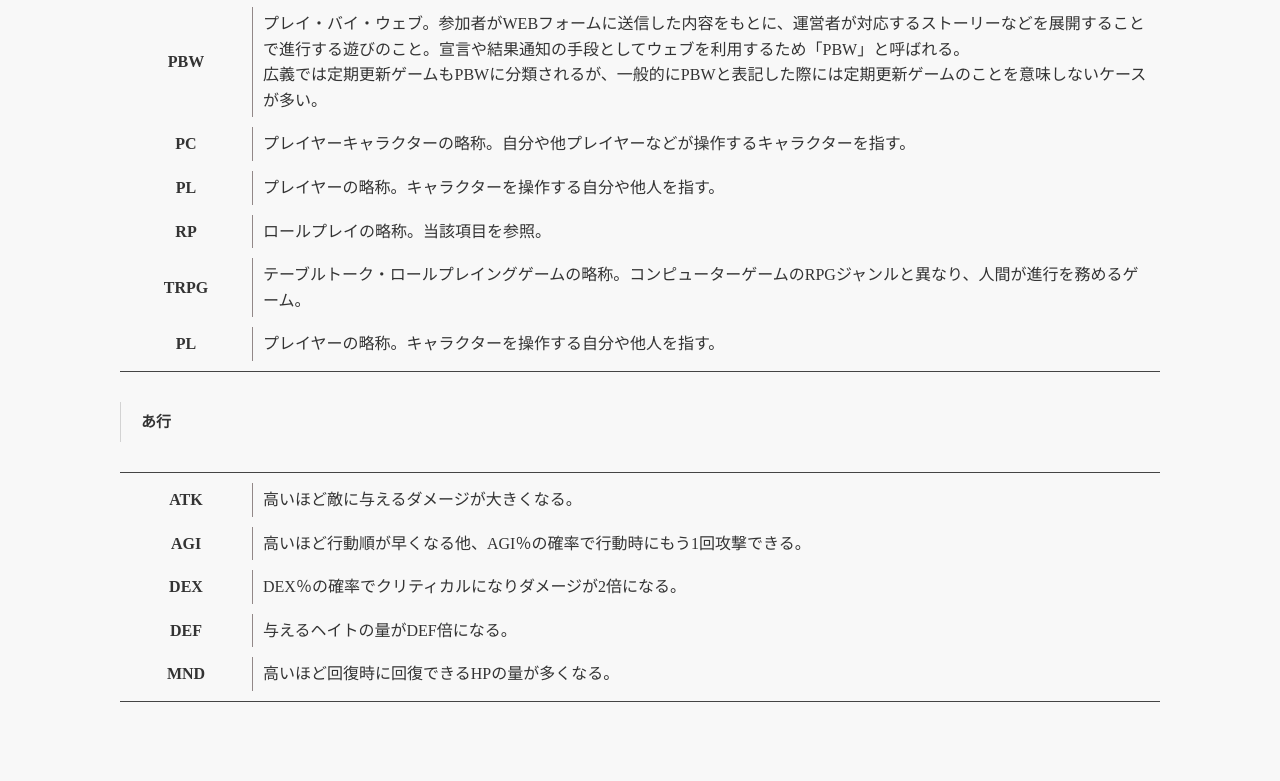
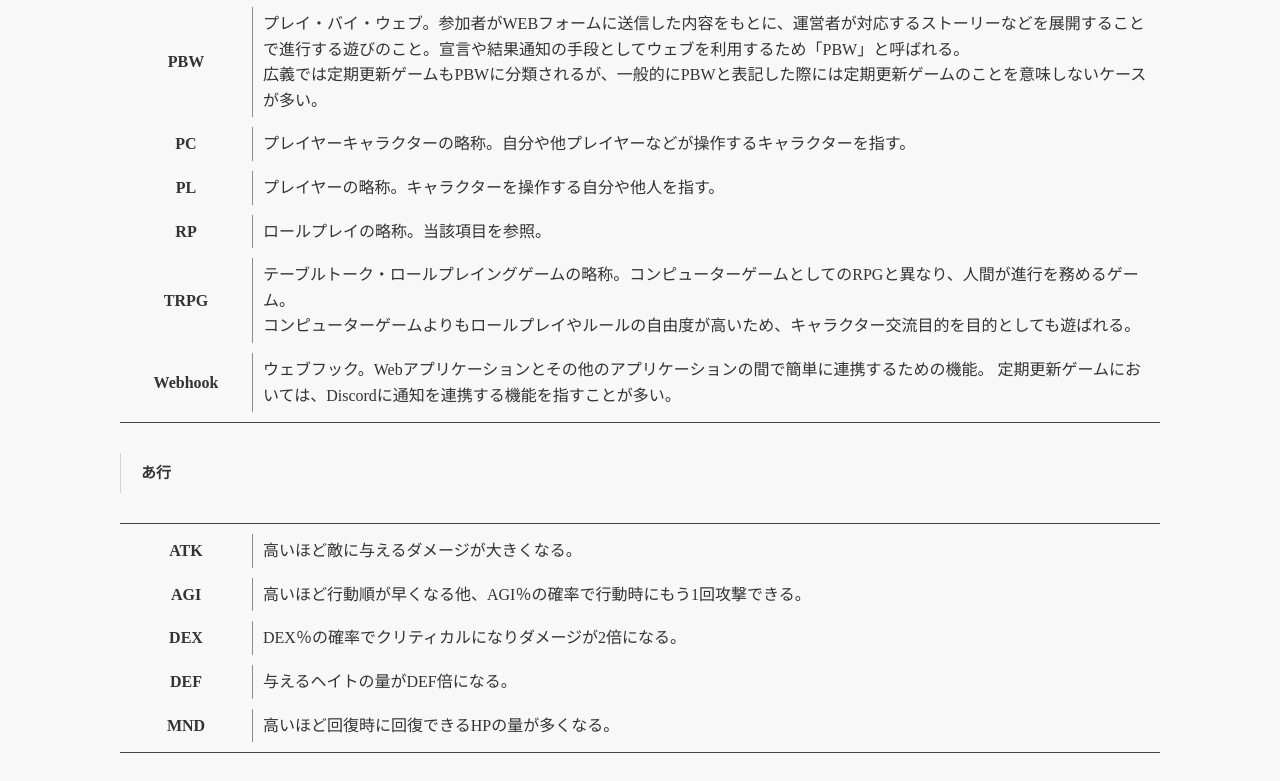
Before and after one commit to CaiberMAKISE/roleplaying, a plain HTML site: page index.html in a window 1280 px wide. Shown: the part 964-1745 px from the top of the page. Before the commit the page ends 1716 px from the top, so only its background shows below. Drawn offline with Linux system fonts and the light colour scheme.

Commit message:
Update index.html

```diff
--- a/index.html
+++ b/index.html
@@ -128,11 +128,13 @@
             </tr>
             <tr>
               <th>TRPG</th>
-              <td>テーブルトーク・ロールプレイングゲームの略称。コンピューターゲームのRPGジャンルと異なり、人間が進行を務めるゲーム。</td>
+              <td>テーブルトーク・ロールプレイングゲームの略称。コンピューターゲームとしてのRPGと異なり、人間が進行を務めるゲーム。<br>
+                コンピューターゲームよりもロールプレイやルールの自由度が高いため、キャラクター交流目的を目的としても遊ばれる。</td>
             </tr>
             <tr>
-              <th>PL</th>
-              <td>プレイヤーの略称。キャラクターを操作する自分や他人を指す。</td>
+              <th>Webhook</th>
+              <td>ウェブフック。Webアプリケーションとその他のアプリケーションの間で簡単に連携するための機能。
+                定期更新ゲームにおいては、Discordに通知を連携する機能を指すことが多い。</td>
             </tr>
           <tbody>
         </table>
```
